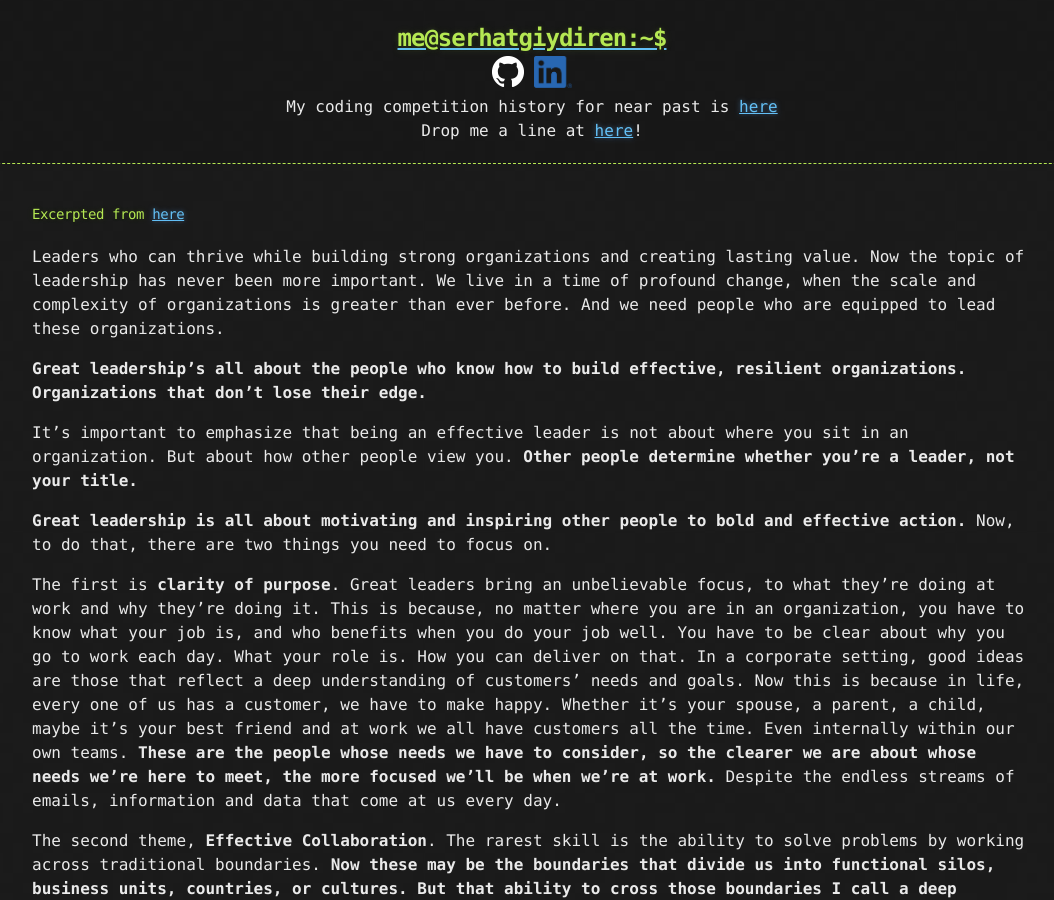
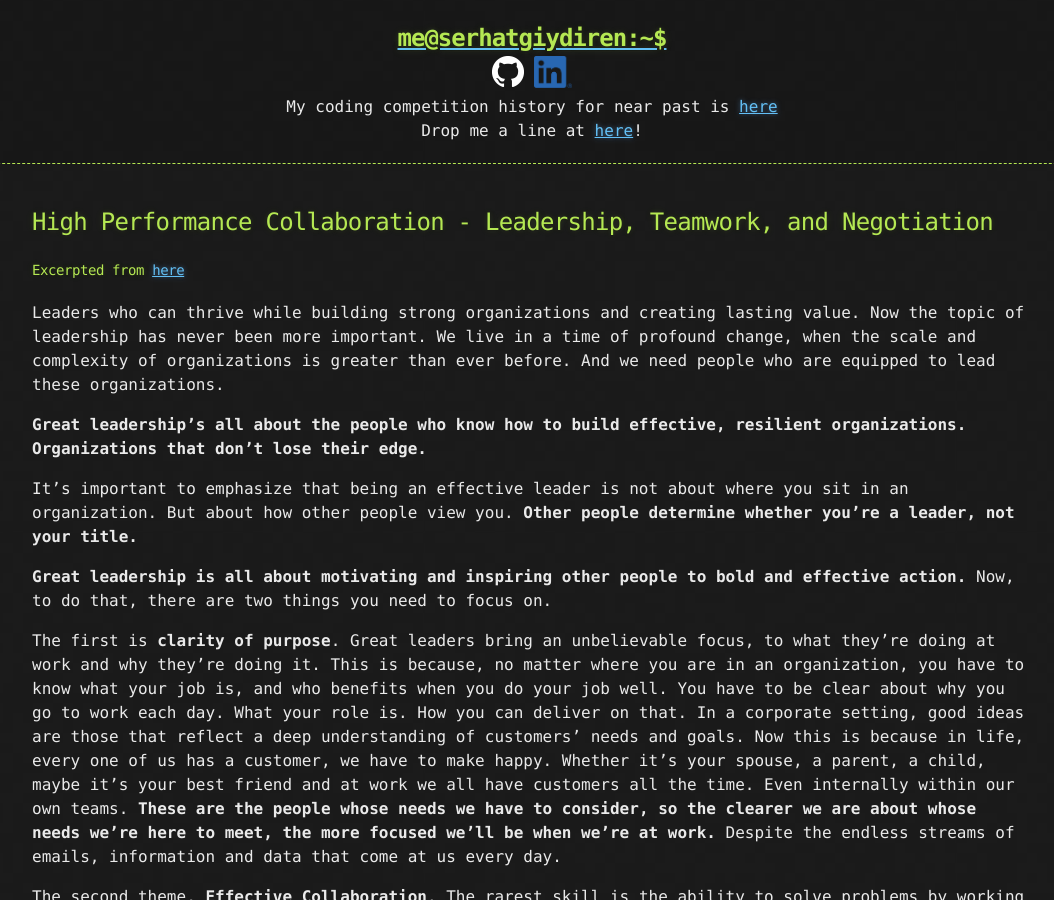
Before and after one commit to goodHunter27/serhatgiydiren.github.io, a Jekyll site: the page built from _posts/2020-01-10-high-performance-collaboration-leadership-teamwork-negotiation.md, in a window 1280 px wide and 900 px high. Shown: the whole window, without its empty margins (108-1162 px from the left). Built offline with Jekyll 4.4.1, drawn with Linux system fonts in a browser that asks for light colours.

Commit message:
Update 2020-01-10-high-performance-collaboration-leadership-teamwork-negotiation.md

```diff
--- a/_posts/2020-01-10-high-performance-collaboration-leadership-teamwork-negotiation.md
+++ b/_posts/2020-01-10-high-performance-collaboration-leadership-teamwork-negotiation.md
@@ -1,5 +1,5 @@
 ---
-title: High Performance Collaboration: Leadership, Teamwork, and Negotiation
+title: High Performance Collaboration - Leadership, Teamwork, and Negotiation
 published: true
 ---
 
```
